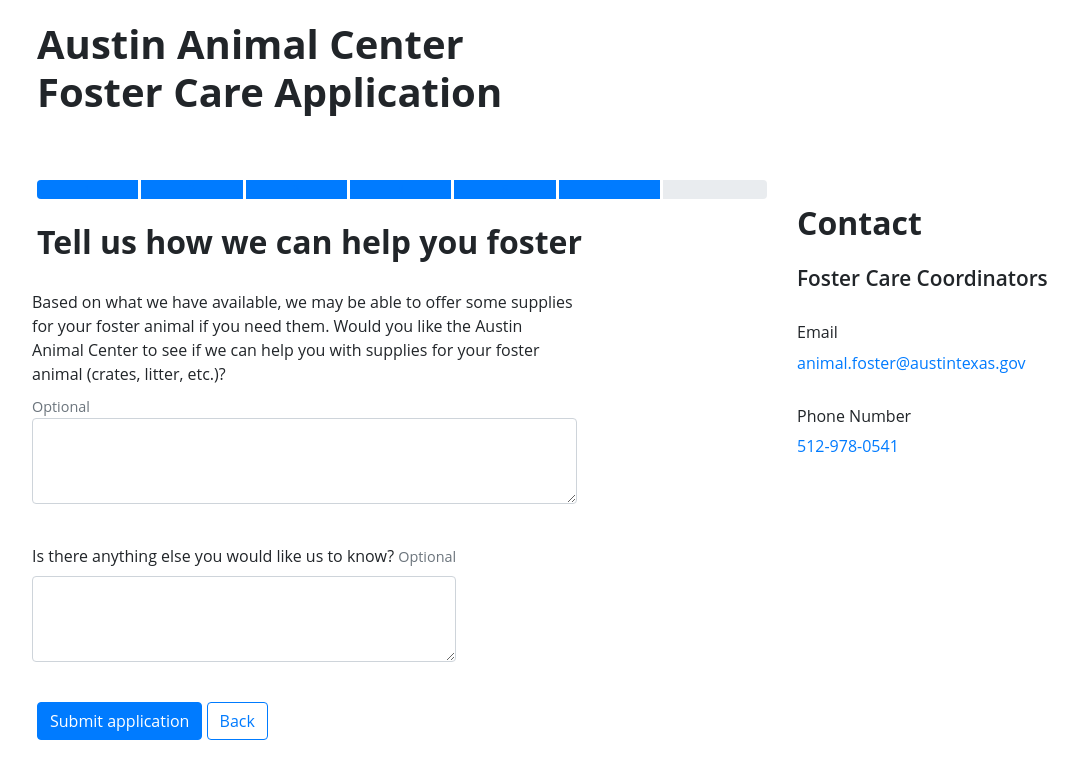
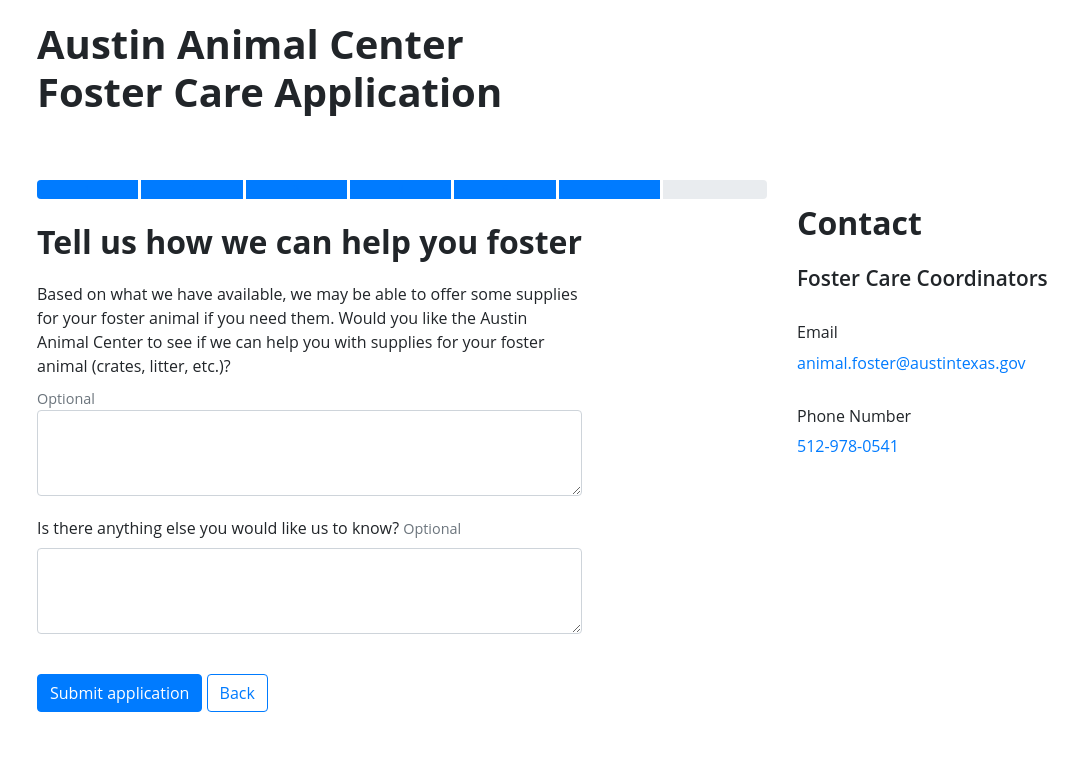
Before and after one commit to cityofaustin/prototypeform, a Jekyll site: the page built from _pages/Help_info.html, in a window 1280 px wide. Shown: the top 779 px of the page, without its empty margins (48-1126 px from the left). Built offline with Jekyll 4.4.1, drawn with Linux system fonts in a browser that asks for light colours; nearby versions of some CDN libraries.

Commit message:
Fixes #11

```diff
--- a/_pages/Help_info.html
+++ b/_pages/Help_info.html
@@ -10,8 +10,9 @@
   <div class="progress-bar" role="progressbar" style="width: 14.29%" aria-valuenow="14.29" aria-valuemin="0" aria-valuemax="100"><a href="Animal_info.html">5</a></div>
   <div class="progress-bar" role="progressbar" style="width: 14.29%" aria-valuenow="14.29" aria-valuemin="0" aria-valuemax="100"><a href="Help_info.html">6</a></div>
 </div>
+
 <h2>Tell us how we can help you foster</h2>
-<div class="form-row">
+<form>
   <div class="form-group">
       <label for="inputHelp_foster">Based on what we have available, we may be able to offer some supplies for your foster animal if you need them. Would you like the Austin Animal Center to see if we can help you with supplies for your foster animal (crates, litter, etc.)?</label>
       <small id="Help_fosterHelpInline" class="text-muted">
@@ -19,8 +20,6 @@
       </small>
       <textarea class="form-control" id="inputHelp_foster" rows="3" ></textarea>
   </div>
-</div>
-<div class="form-row">
   <div class="form-group">
       <label for="inputAnything_else">Is there anything else you would like us to know?</label>
       <small id="Anything_elseHelpInline" class="text-muted">
@@ -28,8 +27,6 @@
       </small>
       <textarea class="form-control" id="inputAnything_else" rows="3" ></textarea>
   </div>
-</div>
-<form>
   <a class="btn btn-primary" href="Confirmation.html" role="button">Submit application</a>
   <a class="btn btn-outline-primary" href="Animal_info.html" role="button">Back</a>
 </form>
```
Also changed, not shown: _pages/Animal_info.html (+3 -5 lines). Lines whose indentation alone changed are shown as unchanged.
